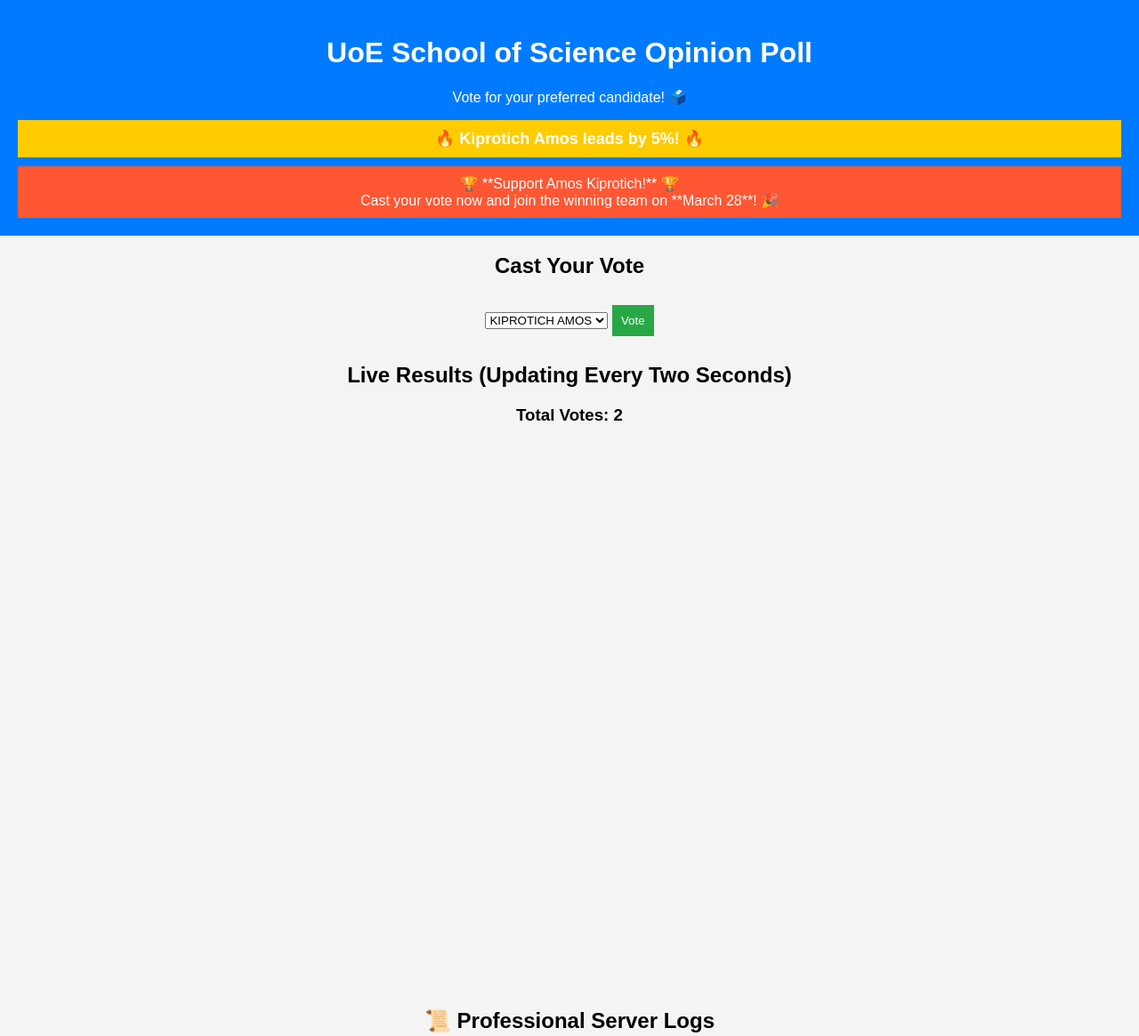
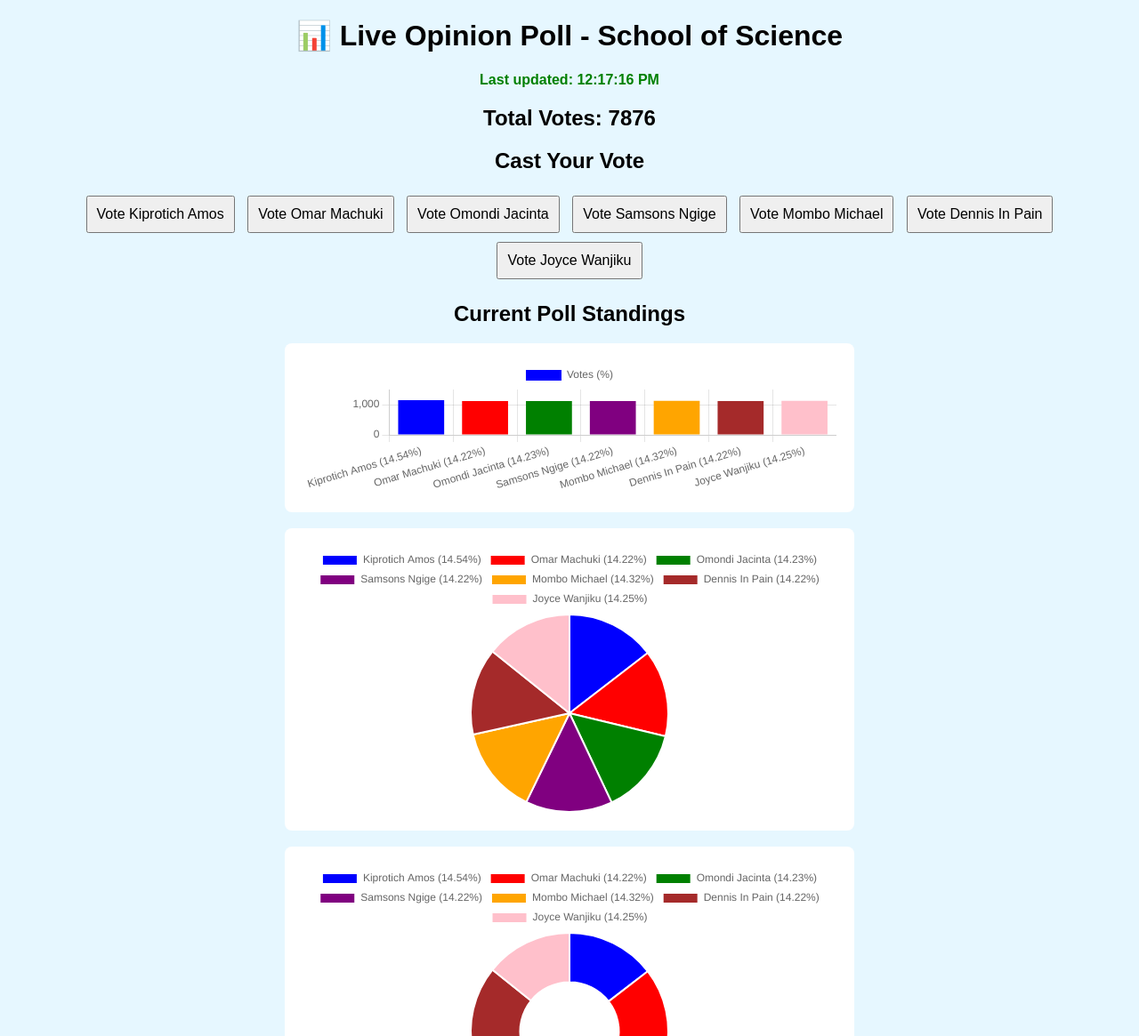
Before and after one commit to korgoren1/UoE-School-of-Science-Opinion-Poll, a plain HTML site: page index.html in a window 1280 px wide. Shown: the top 1165 px of the page at 89% size. Drawn offline with nearby package versions, Linux system fonts and the light colour scheme.

Commit message:
Update index.html

```diff
--- a/index.html
+++ b/index.html
@@ -1,102 +1,39 @@
-
 <!DOCTYPE html>
 <html lang="en">
 <head>
     <meta charset="UTF-8">
     <meta name="viewport" content="width=device-width, initial-scale=1.0">
-    <title>UoE Opinion Poll</title>
-    <script src="https://cdn.jsdelivr.net/npm/chart.js"></script>
+    <title>Live Opinion Poll - School of Science</title>
+    <script src="https://cdn.jsdelivr.net/npm/chart.js"></></script>
     <style>
-        body { font-family: Arial, sans-serif; text-align: center; background-color: #f4f4f4; margin: 0; padding: 0; }
-        header { background-color: #007bff; color: white; padding: 20px; }
-        .leader-banner { background-color: #ffcc00; padding: 10px; font-size: 18px; margin-top: 10px; }
-        .mobilization-message { background-color: #ff5733; color: white; padding: 10px; font-size: 16px; margin-top: 10px; }
-        .vote-section { margin: 20px; }
-        button { background-color: #28a745; color: white; padding: 10px; border: none; cursor: pointer; margin-top: 10px; }
-        button:disabled { background-color: gray; cursor: not-allowed; }
-        .results-section, .server-log { margin-top: 30px; }
-        .oversight-section { background-color: #e0e0e0; padding: 20px; margin-top: 20px; }
-        canvas { width: 80% !important; max-width: 600px; }
-        footer { background-color: #222; color: white; padding: 10px; margin-top: 20px; }
+        body { font-family: Arial, sans-serif; text-align: center; margin: 20px; background-color: #e6f7ff; }
+        .chart-container { width: 90%; max-width: 600px; margin: auto; background: white; padding: 20px; border-radius: 8px; }
+        #timestamp { font-weight: bold; color: green; }
+        .vote-button { padding: 10px; margin: 5px; font-size: 16px; cursor: pointer; }
+        #server-logs { max-height: 250px; overflow-y: auto; border: 1px solid black; padding: 10px; text-align: left; background: white; }
+        .oversight-panel { background: #2c3e50; color: white; padding: 15px; border-radius: 8px; margin-top: 20px; }
+        footer { margin-top: 20px; padding: 10px; background: #333; color: white; text-align: center; }
+        @media (max-width: 600px) {
+            .chart-container { width: 100%; }
+        }
     </style>
 </head>
 <body>
-    <header>
-        <h1>UoE School of Science Opinion Poll</h1>
-        <p>Vote for your preferred candidate! 🗳️</p>
-        <div class="leader-banner"><strong>🔥 Kiprotich Amos leads by 5%! 🔥</strong></div>
-        <div class="mobilization-message">🏆 **Support Amos Kiprotich!** 🏆<br> Cast your vote now and join the winning team on **March 28**! 🎉</div>
-    </header>
-    <main>
-        <div class="vote-section">
-            <h2>Cast Your Vote</h2>
-            <select id="candidate-select">
-                <option value="KIPROTICH AMOS">KIPROTICH AMOS</option>
-                <option value="OMAR MACHUKI">OMAR MACHUKI</option>
-                <option value="OMONDI JACINTA">OMONDI JACINTA</option>
-                <option value="SAMSONS GIGE">SAMSONS GIGE</option>
-                <option value="MOMBO MICHAEL">MOMBO MICHAEL</option>
-                <option value="DENNIS IN PAIN">DENNIS IN PAIN</option>
-            </select>
-            <button id="vote-button" onclick="submitVote()">Vote</button>
-            <p id="vote-message" style="color: red; display: none;">You have already voted! You cannot vote again.</p>
-        </div>
-        <div class="results-section">
-            <h2>Live Results (Updating Every Two Seconds)</h2>
-            <h3>Total Votes: <span id="total-votes">2</span></h3>
-            <canvas id="voteChart"></canvas>
-            <canvas id="pieChart"></canvas>
-            <canvas id="doughnutChart"></canvas>
-        </div>
-        <div class="server-log">
-            <h2>📜 Professional Server Logs</h2>
-            <ul id="log-list"></ul>
-        </div>
-        <div class="oversight-section">
-            <h2>🔍 Professional Oversight & Fair Voting</h2>
-            <p>This poll is managed by <strong>Ezra Korgoren</strong>, an IT student at the University of Eldoret, ensuring transparency and fairness.</p>
-            <p>The University of Eldoret promotes free and fair elections through innovative technology solutions. Join the winning team and be part of positive change! 🚀</p>
-        </div>
-    </main>
-    <footer>
-        <p>📡 Powered by UoE Election System | Secure & Transparent Voting</p>
-    </footer>
-    <script>
-        let candidates = JSON.parse(localStorage.getItem("votes")) || {
-            "KIPROTICH AMOS": 650,
-            "OMAR MACHUKI": 530,
-            "OMONDI JACINTA": 520,
-            "SAMSONS GIGE": 510,
-            "MOMBO MICHAEL": 505,
-            "DENNIS IN PAIN": 500
-        };
+    <h1>📊 Live Opinion Poll - School of Science</h1>
+    <p id="timestamp"></p>
 
-        function checkVoteStatus() {
-            if (localStorage.getItem("hasVoted")) {
-                document.getElementById("vote-button").disabled = true;
-                document.getElementById("vote-message").style.display = "block";
-            }
-        }
+    <h2>Total Votes: <span id="totalVotes">0</span></h2>
 
-        function submitVote() {
-            if (localStorage.getItem("hasVoted")) {
-                alert("You have already voted! You cannot vote again.");
-                return;
-            }
-            const candidate = document.getElementById("candidate-select").value;
-            candidates[candidate]++;
-            localStorage.setItem("votes", JSON.stringify(candidates));
-            localStorage.setItem("hasVoted", "true");
-
-            const logList = document.getElementById("log-list");
-            const timestamp = new Date().toLocaleString();
-            logList.innerHTML += `<li>Vote cast for <b>${candidate}</b> at ${timestamp}</li>`;
-
-            alert("Vote submitted successfully!");
-            document.getElementById("vote-button").disabled = true;
-            document.getElementById("vote-message").style.display = "block";
-            updateCharts();
-        }
+    <h2>Cast Your Vote</h2>
+    <div id="voteButtons">
+        <button class="vote-button" onclick="castVote('Kiprotich Amos')">Vote Kiprotich Amos</button>
+        <button class="vote-button" onclick="castVote('Omar Machuki')">Vote Omar Machuki</button>
+        <button class="vote-button" onclick="castVote('Omondi Jacinta')">Vote Omondi Jacinta</button>
+        <button class="vote-button" onclick="castVote('Samsons Ngige')">Vote Samsons Ngige</button>
+        <button class="vote-button" onclick="castVote('Mombo Michael')">Vote Mombo Michael</button>
+        <button class="vote-button" onclick="castVote('Dennis In Pain')">Vote Dennis In Pain</button>
+        <button class="vote-button" onclick="castVote('Joyce Wanjiku')">Vote Joyce Wanjiku</button>
+    </div>
 
     <h2>Current Poll Standings</h2>
     <div class="chart-container"><canvas id="barChart"></canvas></div>
@@ -205,7 +142,6 @@
             },
             options: { responsive: true, maintainAspectRatio: false }
         });
-
     </script>
 </body>
 </html>
```
